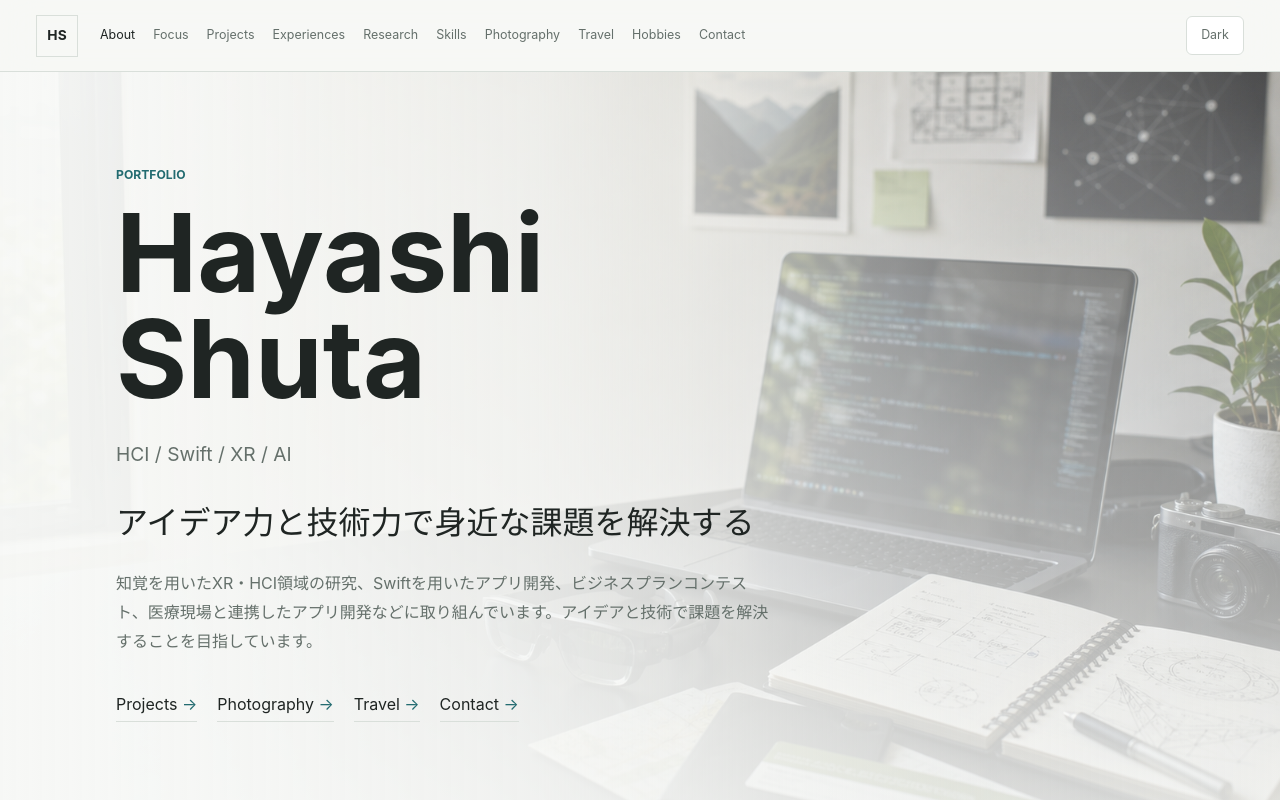
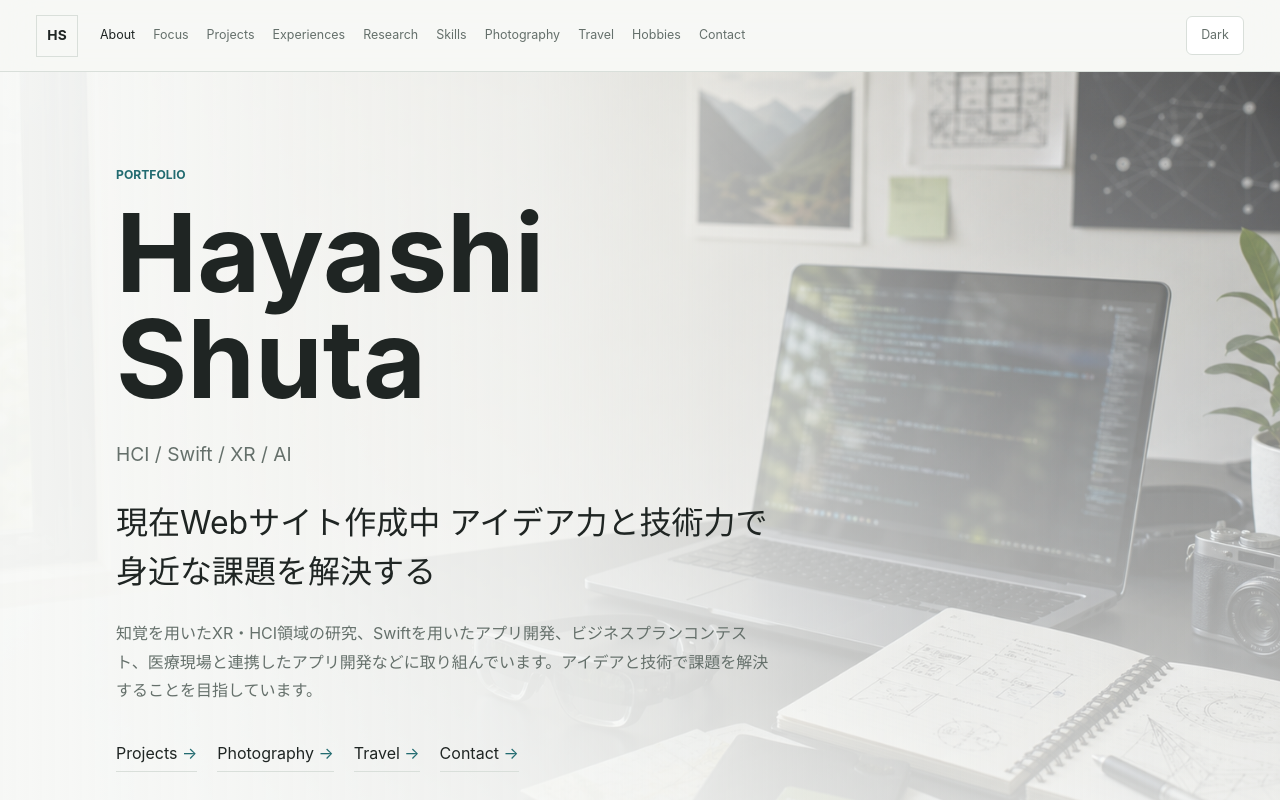
Before and after one commit to 884shuta/884shuta.github.io, a React (Vite) app: page / in a window 1280 px wide. Shown: the top 800 px of the page. Built offline with nearby package versions, Linux system fonts and the light colour scheme.

Commit message:
「作成中追加」

```diff
--- a/src/data.js
+++ b/src/data.js
@@ -16,7 +16,7 @@ export const profile = {
   title: " HCI / Swift / XR / AI",
   heroImage: "/images/hero-portfolio.png",
   catchCopy:
-    "アイデア力と技術力で身近な課題を解決する",
+    "現在Webサイト作成中  アイデア力と技術力で身近な課題を解決する",
   description:
     "知覚を用いたXR・HCI領域の研究、Swiftを用いたアプリ開発、ビジネスプランコンテスト、医療現場と連携したアプリ開発などに取り組んでいます。アイデアと技術で課題を解決することを目指しています。",
   details: [
```
